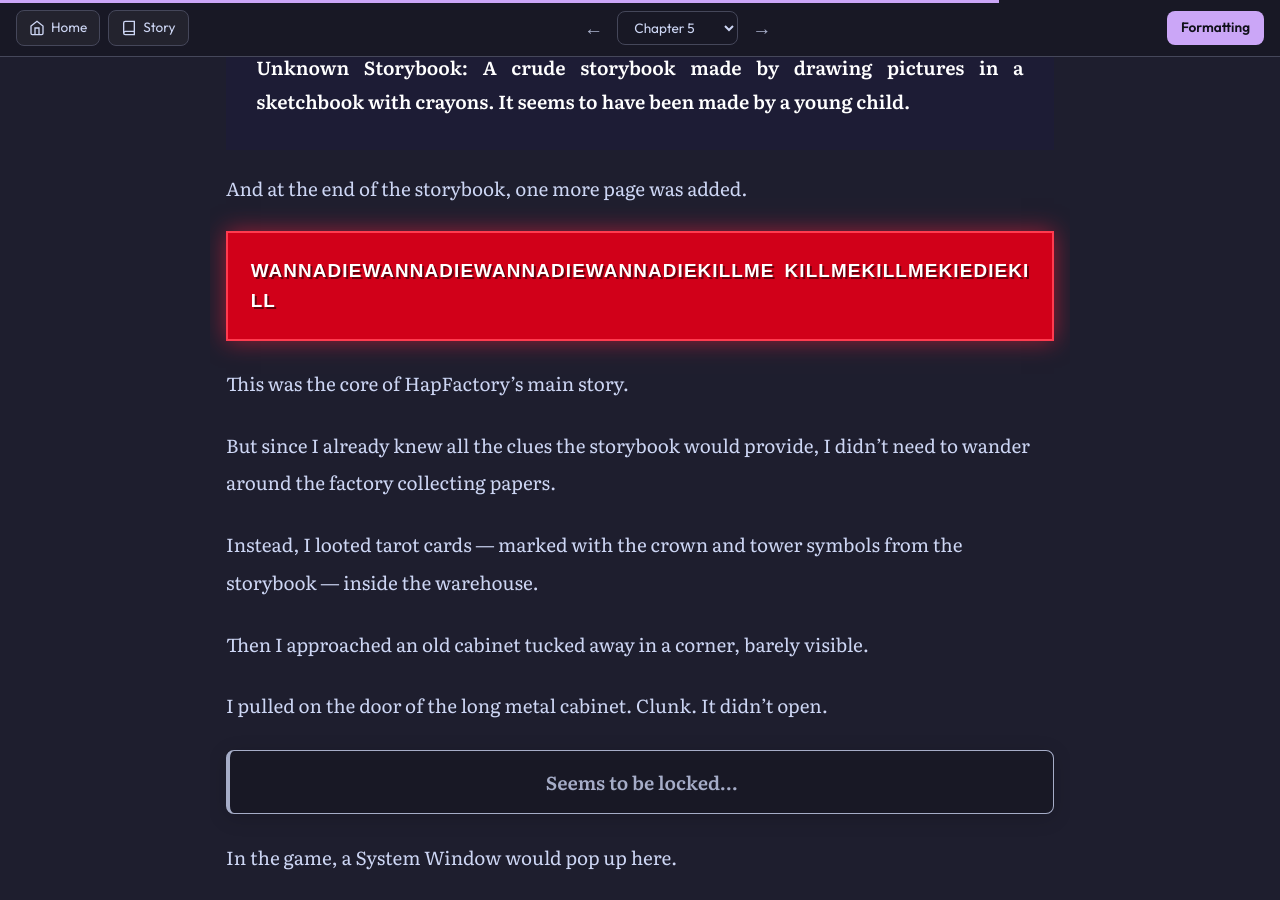
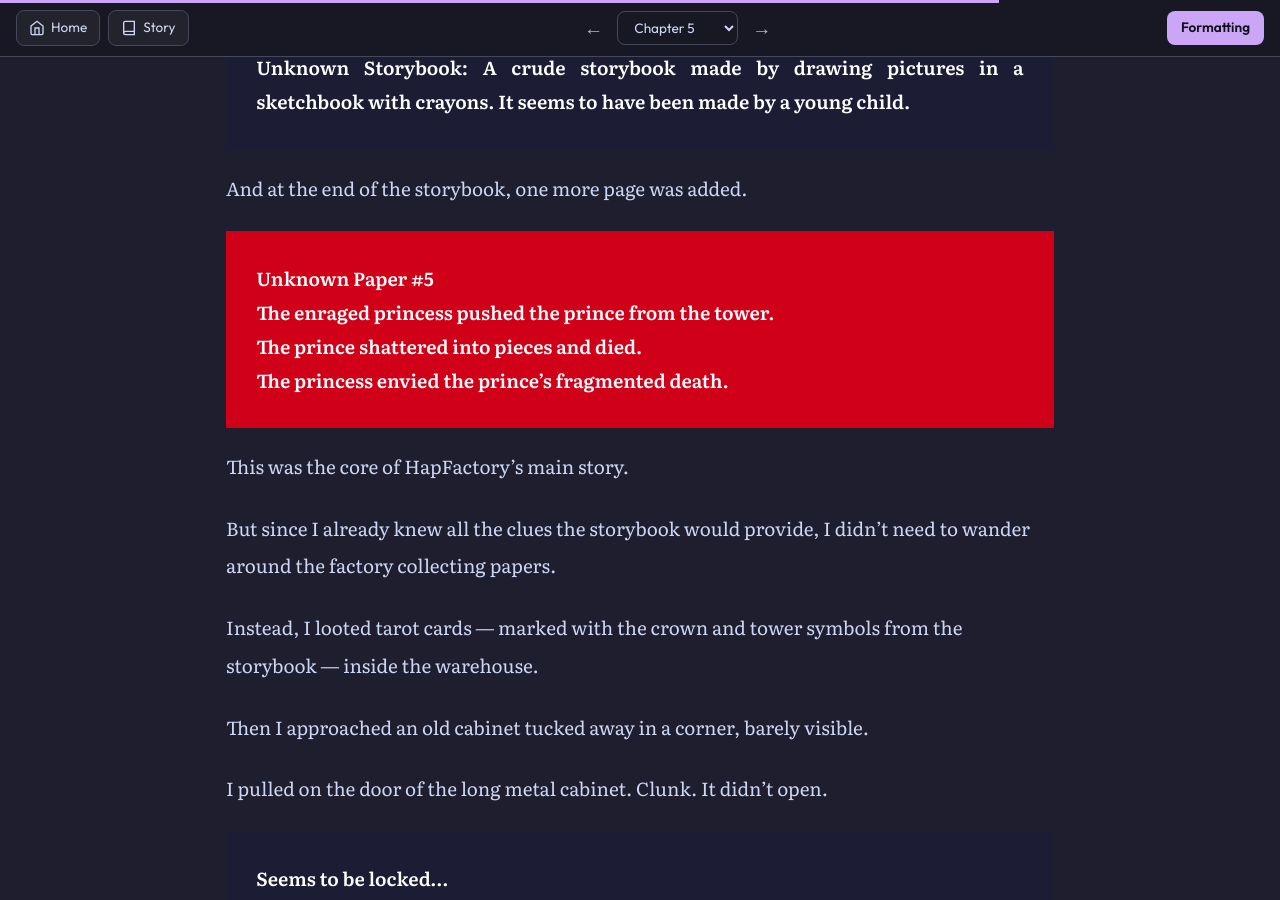
Before and after one commit to soleumn/soleumn.github.io, a Jekyll site: the page built from _chapters/eoshinki/ch5.md, in a window 1280 px wide and 900 px high, scrolled down 10146 px. Built offline with Jekyll 4.4.1, drawn with Linux system fonts in a browser that asks for light colours; some web fonts are replaced; comment, search, counter and statistics services are not loaded.

Commit message:
Update ch5.md

```diff
--- a/_chapters/eoshinki/ch5.md
+++ b/_chapters/eoshinki/ch5.md
@@ -285,8 +285,8 @@ Unknown Storybook: A crude storybook made by drawing pictures in a sketchbook wi
 
 And at the end of the storybook, one more page was added.
 
-<div class="f-distressed" style="background: #d10019; border: 2px solid #ff3b4f; color: #fff; font-weight: 700; text-align: justify; word-break: break-all; letter-spacing: .06em; line-height: 1.6; text-shadow: 2px 2px 0 rgba(0, 0, 0, .5); box-shadow: 0 0 22px rgba(255, 30, 60, .55); padding: 1.2em; margin: 24px 0;">
-WANNADIEWANNADIEWANNADIEWANNADIEKILLME KILLMEKILLMEKIEDIEKILL
+<div style="background: #d10019; border: 2px solid #d10019; color: #fff; font-weight: 700; text-align: justify; line-height: 1.8; padding: 1.5em; margin: 20px 0;">
+Unknown Paper #5<br>The enraged princess pushed the prince from the tower.<br>The prince shattered into pieces and died.<br>The princess envied the prince’s fragmented death.
 </div>
 
 This was the core of HapFactory’s main story.
@@ -299,20 +299,16 @@ Then I approached an old cabinet tucked away in a corner, barely visible.
 
 I pulled on the door of the long metal cabinet. Clunk. It didn’t open.
 
-<div class="system-window" style="text-align: center; color: var(--texto-secundario) !important; border: 1px solid var(--texto-secundario) !important; border-left: 4px solid var(--texto-secundario) !important;">
-<div class="system-content" style="color: var(--texto-secundario) !important;">
-<strong>Seems to be locked…</strong>
-</div>
+<div style="background: #1d1c35; border: 2px solid #1d1c35; color: #fff; font-weight: 700; text-align: justify; line-height: 1.8; padding: 1.5em; margin: 20px 0;">
+Seems to be locked…
 </div>
 
 In the game, a System Window would pop up here.
 
 But if you stubbornly tried to open the door over ten times—
 
-<div class="system-window" style="text-align: center; color: var(--texto-secundario) !important; border: 1px solid var(--texto-secundario) !important; border-left: 4px solid var(--texto-secundario) !important;">
-<div class="system-content" style="color: var(--texto-secundario) !important;">
-<strong>The cabinet door broke!</strong>
-</div>
+<div style="background: #1d1c35; border: 2px solid #1d1c35; color: #fff; font-weight: 700; text-align: justify; line-height: 1.8; padding: 1.5em; margin: 20px 0;">
+The cabinet door broke!
 </div>
 
 A chime would sound, and the door would swing open.
```
